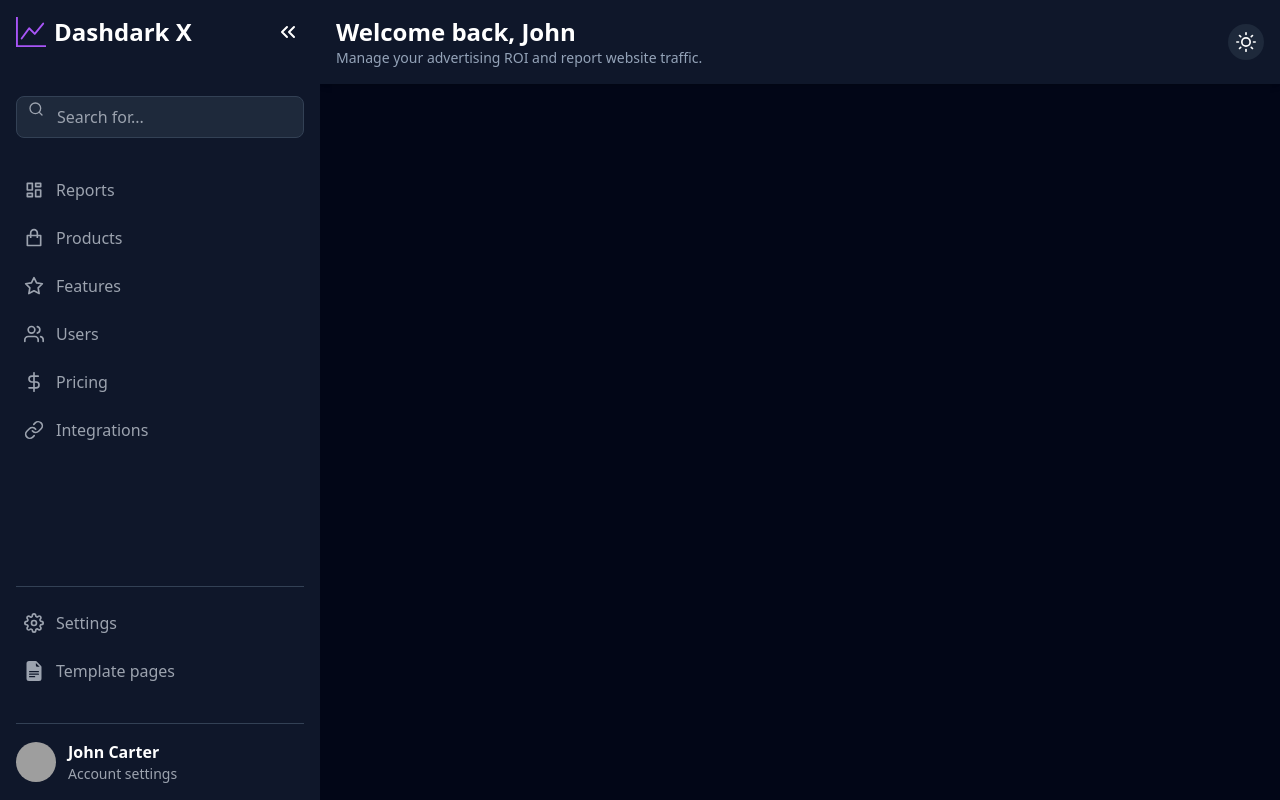
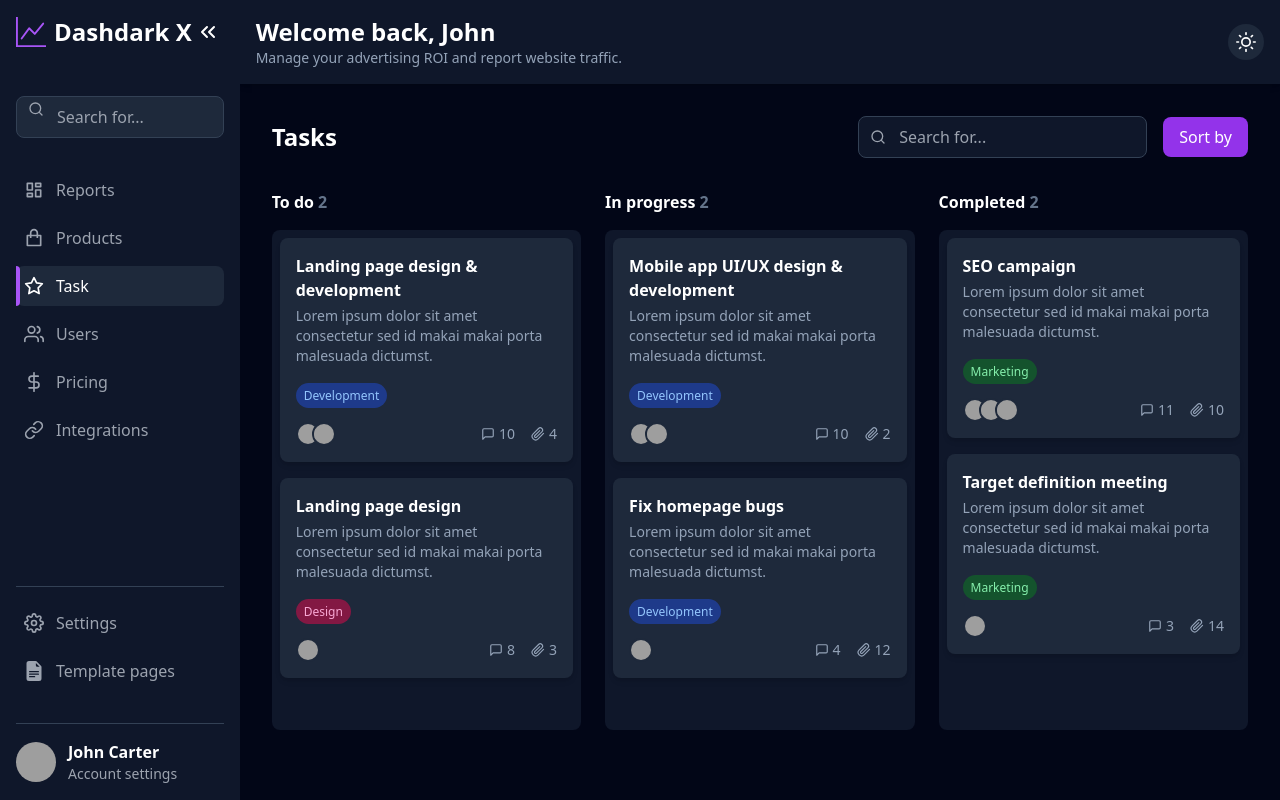
Before and after one commit to nenshallom/DashDark-Dashboard, a React (Vite) app: page /tasks in a window 1280 px wide. Built offline with nearby package versions, Linux system fonts and the light colour scheme; grey boxes are pictures that could not be loaded.

Commit message:
feat: task page

```diff
--- a/package.json
+++ b/package.json
@@ -11,6 +11,7 @@
   },
   "dependencies": {
     "react": "^18.2.0",
+    "react-beautiful-dnd": "^13.1.1",
     "react-dom": "^18.2.0",
     "react-icons": "^5.2.1",
     "react-router-dom": "^7.9.2",
--- a/src/App.jsx
+++ b/src/App.jsx
@@ -5,7 +5,8 @@ import Sidebar from './components/Sidebar';
 import Header from './components/Header';
 import DashboardPage from './pages/DashboardPage';
 import ProductsPage from './pages/ProductsPage';
-import UsersPage from './pages/UsersPage'; // Import the new page
+import UsersPage from './pages/UsersPage';
+import TaskPage from './pages/TaskPage';
 
 function App() {
   const [isSidebarOpen, setSidebarOpen] = useState(true);
@@ -20,7 +21,8 @@ function App() {
             <Routes>
               <Route path="/" element={<DashboardPage />} />
               <Route path="/products" element={<ProductsPage />} />
-              <Route path="/users" element={<UsersPage />} /> {/* Add this route */}
+              <Route path="/users" element={<UsersPage />} />
+              <Route path="/tasks" element={<TaskPage />} />
             </Routes>
           </main>
         </div>
--- a/src/components/Sidebar.jsx
+++ b/src/components/Sidebar.jsx
@@ -22,7 +22,7 @@ const Sidebar = ({ isSidebarOpen, setSidebarOpen }) => {
   const navLinks = [
     { icon: <RiDashboardLine size={20} />, name: 'Reports', path: '/' },
     { icon: <RiShoppingBagLine size={20} />, name: 'Products', path: '/products' },
-    { icon: <FiStar size={20} />, name: 'Features', path: '/features' },
+    { icon: <FiStar size={20} />, name: 'Task', path: '/tasks' },
     { icon: <FiUsers size={20} />, name: 'Users', path: '/users' },
     { icon: <FiDollarSign size={20} />, name: 'Pricing', path: '/pricing' },
     { icon: <FiLink size={20} />, name: 'Integrations', path: '/integrations' },
--- /dev/null
+++ b/src/components/TaskBoard.jsx
@@ -0,0 +1,72 @@
+// src/components/TaskBoard.jsx
+import React, { useState } from 'react';
+import { DragDropContext, Droppable, Draggable } from 'react-beautiful-dnd';
+import { kanbanData } from '../data/mockData';
+import TaskCard from './TaskCard';
+
+const TaskBoard = () => { // Renamed component
+    const [columns, setColumns] = useState(kanbanData);
+
+    const onDragEnd = (result) => {
+        // ... (onDragEnd logic remains exactly the same)
+        if (!result.destination) return;
+        const { source, destination } = result;
+        if (source.droppableId === destination.droppableId) {
+            const column = columns[source.droppableId];
+            const copiedItems = [...column.items];
+            const [removed] = copiedItems.splice(source.index, 1);
+            copiedItems.splice(destination.index, 0, removed);
+            setColumns({ ...columns, [source.droppableId]: { ...column, items: copiedItems } });
+        } else {
+            const sourceColumn = columns[source.droppableId];
+            const destColumn = columns[destination.droppableId];
+            const sourceItems = [...sourceColumn.items];
+            const destItems = [...destColumn.items];
+            const [removed] = sourceItems.splice(source.index, 1);
+            destItems.splice(destination.index, 0, removed);
+            setColumns({
+                ...columns,
+                [source.droppableId]: { ...sourceColumn, items: sourceItems },
+                [destination.droppableId]: { ...destColumn, items: destItems },
+            });
+        }
+    };
+
+    return (
+        <DragDropContext onDragEnd={onDragEnd}>
+            <div className="grid grid-cols-1 md:grid-cols-3 gap-6">
+                {Object.entries(columns).map(([columnId, column]) => (
+                    <div key={columnId}>
+                        <h3 className="font-semibold mb-4 text-slate-800 dark:text-white">{column.name} <span className="text-slate-500">{column.items.length}</span></h3>
+                        <Droppable droppableId={columnId}>
+                            {(provided, snapshot) => (
+                                <div
+                                    {...provided.droppableProps}
+                                    ref={provided.innerRef}
+                                    className={`p-2 rounded-lg min-h-[500px] ${snapshot.isDraggingOver ? 'bg-slate-200 dark:bg-slate-700' : 'bg-slate-100 dark:bg-slate-900'}`}
+                                >
+                                    {column.items.map((item, index) => (
+                                        <Draggable key={item.id} draggableId={item.id} index={index}>
+                                            {(provided) => (
+                                                <div
+                                                    ref={provided.innerRef}
+                                                    {...provided.draggableProps}
+                                                    {...provided.dragHandleProps}
+                                                >
+                                                    <TaskCard item={item} />
+                                                </div>
+                                            )}
+                                        </Draggable>
+                                    ))}
+                                    {provided.placeholder}
+                                </div>
+                            )}
+                        </Droppable>
+                    </div>
+                ))}
+            </div>
+        </DragDropContext>
+    );
+};
+
+export default TaskBoard;
--- /dev/null
+++ b/src/components/TaskCard.jsx
@@ -0,0 +1,37 @@
+// src/components/TaskCard.jsx
+import React from 'react';
+import { FiMessageSquare, FiPaperclip } from 'react-icons/fi';
+
+const TaskCard = ({ item }) => {
+    const getTagColor = (tag) => {
+        switch (tag) {
+            case 'Development': return 'bg-blue-100 text-blue-800 dark:bg-blue-900 dark:text-blue-300';
+            case 'Design': return 'bg-pink-100 text-pink-800 dark:bg-pink-900 dark:text-pink-300';
+            case 'Marketing': return 'bg-green-100 text-green-800 dark:bg-green-900 dark:text-green-300';
+            default: return 'bg-gray-100 text-gray-800 dark:bg-gray-700 dark:text-gray-300';
+        }
+    };
+
+    return (
+        <div className="bg-white dark:bg-slate-800 p-4 rounded-lg shadow-md mb-4">
+            <h4 className="font-semibold text-slate-800 dark:text-white">{item.title}</h4>
+            <p className="text-sm text-slate-500 dark:text-slate-400 mt-1">{item.description}</p>
+            <div className="mt-4">
+                <span className={`px-2 py-1 text-xs font-medium rounded-full ${getTagColor(item.tags[0])}`}>{item.tags[0]}</span>
+            </div>
+            <div className="flex justify-between items-center mt-4">
+                <div className="flex -space-x-2">
+                    {item.assignees.map(id => (
+                        <img key={id} src={`https://i.pravatar.cc/24?img=${id}`} alt="assignee" className="w-6 h-6 rounded-full border-2 border-white dark:border-slate-800" />
+                    ))}
+                </div>
+                <div className="flex items-center gap-4 text-sm text-slate-500 dark:text-slate-400">
+                    <span className="flex items-center gap-1"><FiMessageSquare size={14} />{item.comments}</span>
+                    <span className="flex items-center gap-1"><FiPaperclip size={14} />{item.attachments}</span>
+                </div>
+            </div>
+        </div>
+    );
+};
+
+export default TaskCard;
--- a/src/data/mockData.js
+++ b/src/data/mockData.js
@@ -156,3 +156,27 @@ export const allUsersData = [
 { id: 10, name: 'Ernest Houten', email: 'ernest@linkedin.com', phone: '(754) 339 - 8913', location: 'India', company: 'LinkedIn', status: 'Offline', avatar: 'https://i.pravatar.cc/40?img=10' },
 // Add more users if you want to test pagination further
 ];
+
+export const kanbanData = {
+  todo: {
+    name: 'To do',
+    items: [
+      { id: 'task-1', title: 'Landing page design & development', description: 'Lorem ipsum dolor sit amet consectetur sed id makai makai porta malesuada dictumst.', tags: ['Development'], assignees: [1, 2], comments: 10, attachments: 4 },
+      { id: 'task-2', title: 'Landing page design', description: 'Lorem ipsum dolor sit amet consectetur sed id makai makai porta malesuada dictumst.', tags: ['Design'], assignees: [3], comments: 8, attachments: 3 },
+    ],
+  },
+  inProgress: {
+    name: 'In progress',
+    items: [
+      { id: 'task-3', title: 'Mobile app UI/UX design & development', description: 'Lorem ipsum dolor sit amet consectetur sed id makai makai porta malesuada dictumst.', tags: ['Development'], assignees: [1, 3], comments: 10, attachments: 2 },
+      { id: 'task-4', title: 'Fix homepage bugs', description: 'Lorem ipsum dolor sit amet consectetur sed id makai makai porta malesuada dictumst.', tags: ['Development'], assignees: [2], comments: 4, attachments: 12 },
+    ],
+  },
+  completed: {
+    name: 'Completed',
+    items: [
+      { id: 'task-5', title: 'SEO campaign', description: 'Lorem ipsum dolor sit amet consectetur sed id makai makai porta malesuada dictumst.', tags: ['Marketing'], assignees: [1, 2, 3], comments: 11, attachments: 10 },
+      { id: 'task-6', title: 'Target definition meeting', description: 'Lorem ipsum dolor sit amet consectetur sed id makai makai porta malesuada dictumst.', tags: ['Marketing'], assignees: [1], comments: 3, attachments: 14 },
+    ],
+  },
+};
--- a/src/main.jsx
+++ b/src/main.jsx
@@ -5,9 +5,7 @@ import './index.css';
 import { ThemeProvider } from './context/ThemeContext.jsx'; // Import the provider
 
 ReactDOM.createRoot(document.getElementById('root')).render(
-  <React.StrictMode>
     <ThemeProvider>
       <App />
     </ThemeProvider>
-  </React.StrictMode>,
 );
--- /dev/null
+++ b/src/pages/TaskPage.jsx
@@ -0,0 +1,26 @@
+// src/pages/TaskPage.jsx
+import React from 'react';
+import TaskBoard from '../components/TaskBoard'; // Updated import
+import { FiSearch } from 'react-icons/fi';
+
+const TaskPage = () => {
+    return (
+        <div className="space-y-8">
+            <div className="flex flex-col sm:flex-row justify-between items-center">
+                <h1 className="text-2xl font-bold text-slate-800 dark:text-white mb-4 sm:mb-0">Tasks</h1> {/* Updated title */}
+                <div className="flex items-center gap-4">
+                    <div className="relative">
+                        <FiSearch className="absolute top-1/2 left-3 -translate-y-1/2 text-gray-400" />
+                        <input type="text" placeholder="Search for..." className="bg-white dark:bg-slate-900 border border-slate-200 dark:border-slate-700 rounded-lg py-2 pl-10 pr-4 focus:outline-none" />
+                    </div>
+                    <button className="bg-purple-600 text-white px-4 py-2 rounded-lg hover:bg-purple-700">
+                        Sort by
+                    </button>
+                </div>
+            </div>
+            <TaskBoard />
+        </div>
+    );
+};
+
+export default TaskPage;
```
Also changed, not shown: 1 other file (tests, documents, lock files or other folders).
